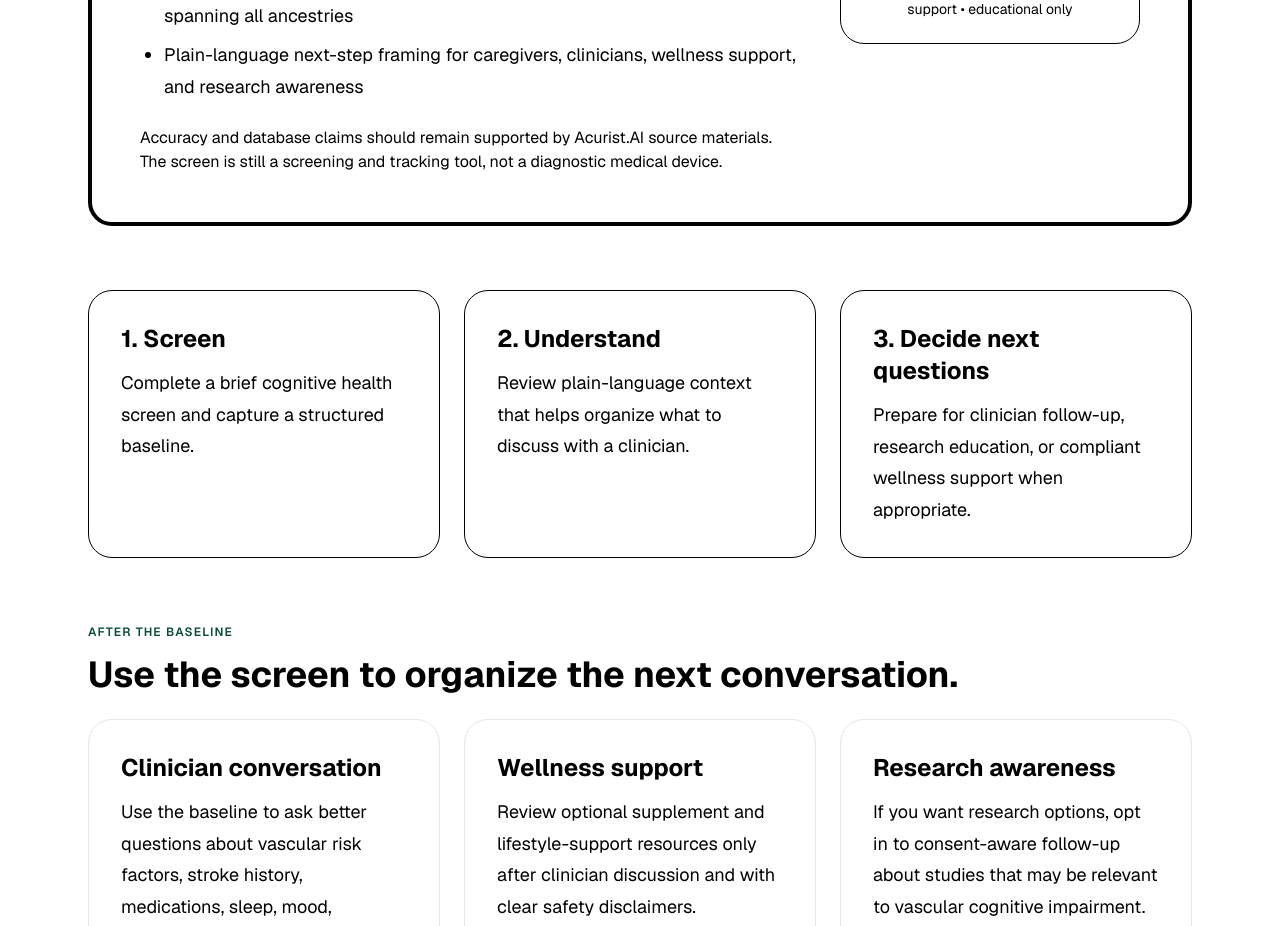
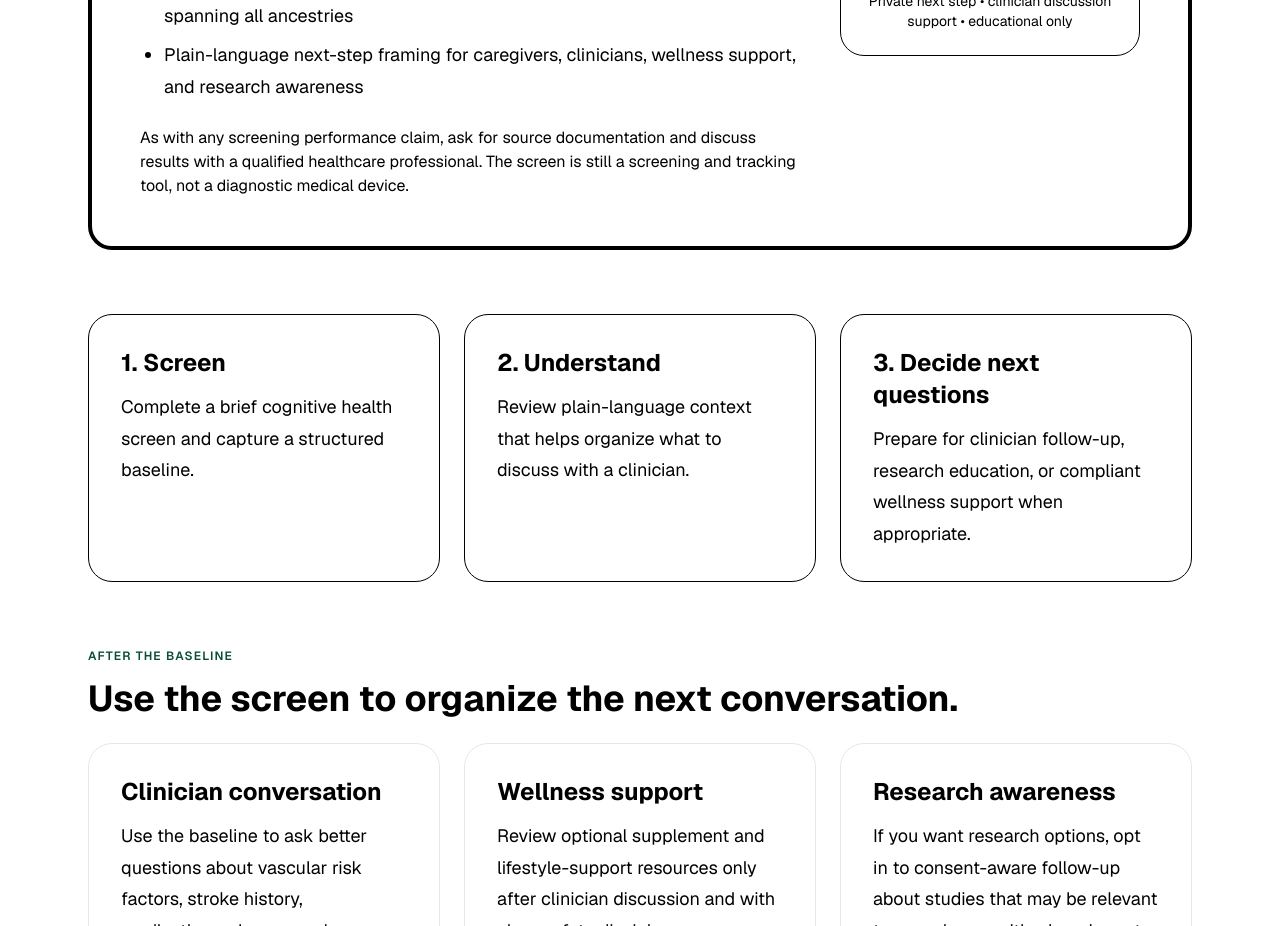
Before and after one commit to croomlawrence/vasculardementia.ai, a Next.js app: page /memory-screen in a window 1280 px wide. Shown: the part 1140-2066 px from the top of the page. Built offline with nearby package versions, Linux system fonts and the light colour scheme; no server answers.

Commit message:
Refine Acurist validation caveat

```diff
--- a/app/memory-screen/page.tsx
+++ b/app/memory-screen/page.tsx
@@ -49,7 +49,7 @@ export default function MemoryScreenPage() {
               {deliverables.map((item) => <li key={item}>{item}</li>)}
             </ul>
             <p className="text-base text-black mt-6">
-              Accuracy and database claims should remain supported by Acurist.AI source materials. The screen is still a screening and tracking tool, not a diagnostic medical device.
+              As with any screening performance claim, ask for source documentation and discuss results with a qualified healthcare professional. The screen is still a screening and tracking tool, not a diagnostic medical device.
             </p>
           </div>
           <div className="border border-black rounded-3xl p-6 text-center">
```
